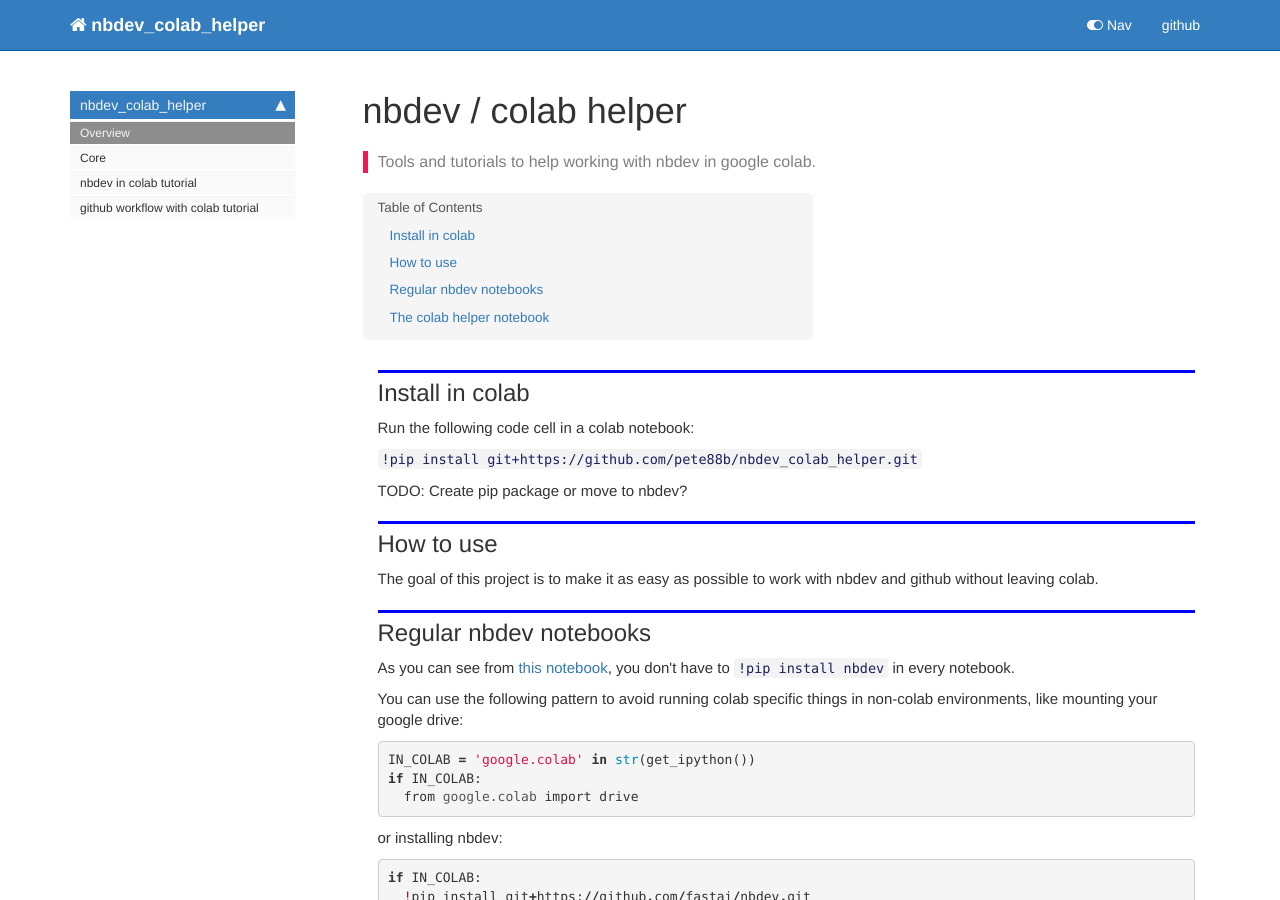
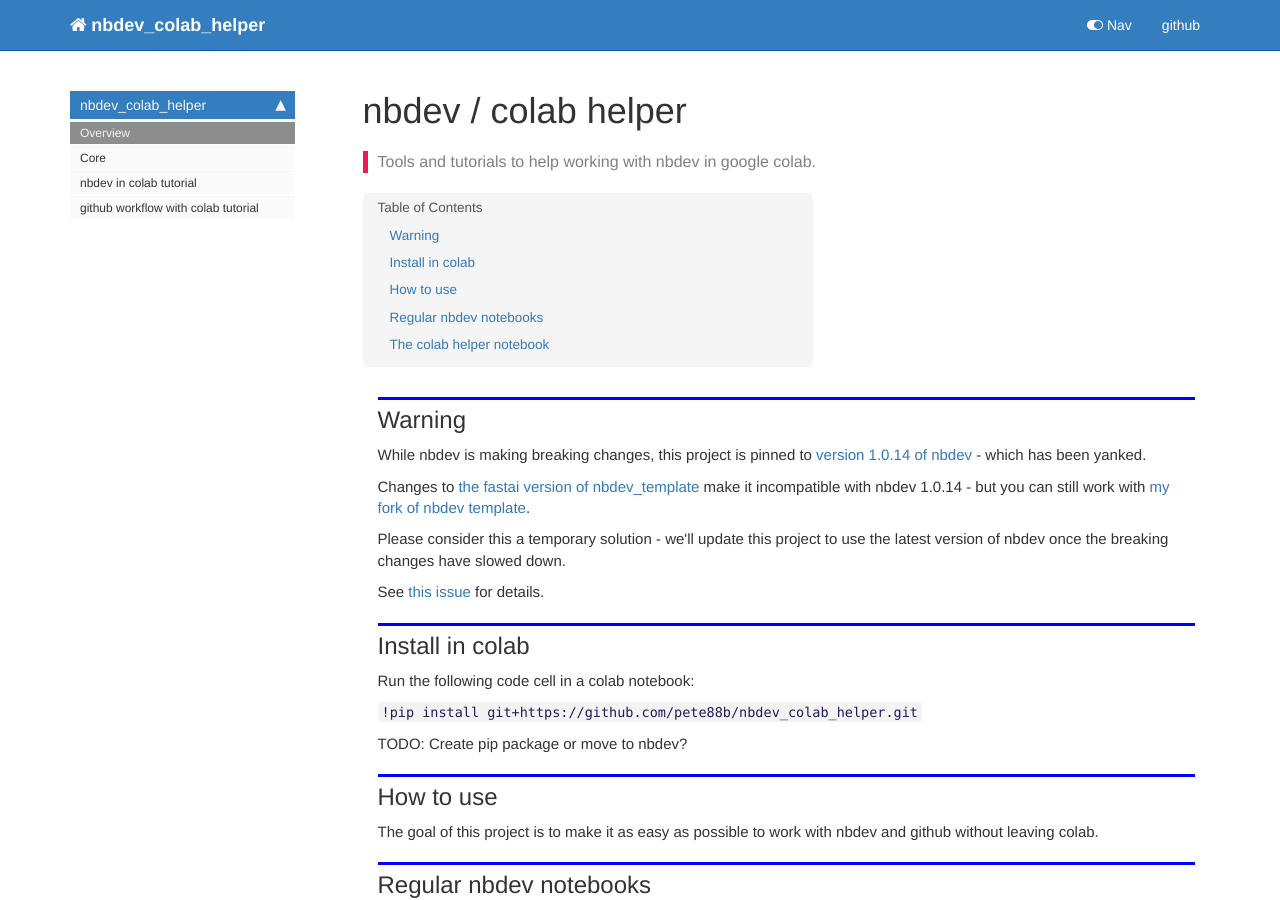
Before and after one commit to pete88b/nbdev_colab_helper, a Jekyll site: the page built from docs/index.html, in a window 1280 px wide and 900 px high. Built offline with Jekyll 4.4.1, drawn with Linux system fonts in a browser that asks for light colours; nearby versions of some CDN libraries; comment, search, counter and statistics services are not loaded.

Commit message:
updates following changes to nbdev_template

```diff
--- a/docs/index.html
+++ b/docs/index.html
@@ -29,6 +29,16 @@
 </div>
     {% endraw %}
 
+<div class="cell border-box-sizing text_cell rendered"><div class="inner_cell">
+<div class="text_cell_render border-box-sizing rendered_html">
+<h2 id="Warning">Warning<a class="anchor-link" href="#Warning"> </a></h2><p>While nbdev is making breaking changes, this project is pinned to <a href="https://pypi.org/project/nbdev/1.0.14/">version 1.0.14 of nbdev</a> - which has been yanked.</p>
+<p>Changes to <a href="https://github.com/fastai/nbdev_template">the fastai version of nbdev_template</a> make it incompatible with nbdev 1.0.14 - but you can still work with <a href="https://github.com/pete88b/nbdev_template">my fork of nbdev template</a>.</p>
+<p>Please consider this a temporary solution - we'll update this project to use the latest version of nbdev once the breaking changes have slowed down.</p>
+<p>See <a href="https://github.com/pete88b/nbdev_colab_helper/issues/3">this issue</a> for details.</p>
+
+</div>
+</div>
+</div>
 <div class="cell border-box-sizing text_cell rendered"><div class="inner_cell">
 <div class="text_cell_render border-box-sizing rendered_html">
 <h2 id="Install-in-colab">Install in colab<a class="anchor-link" href="#Install-in-colab"> </a></h2><p>Run the following code cell in a colab notebook:</p>
```
Also changed, not shown: docs/tutorial.html (+4 -4 lines), README.md, 2 other files.
